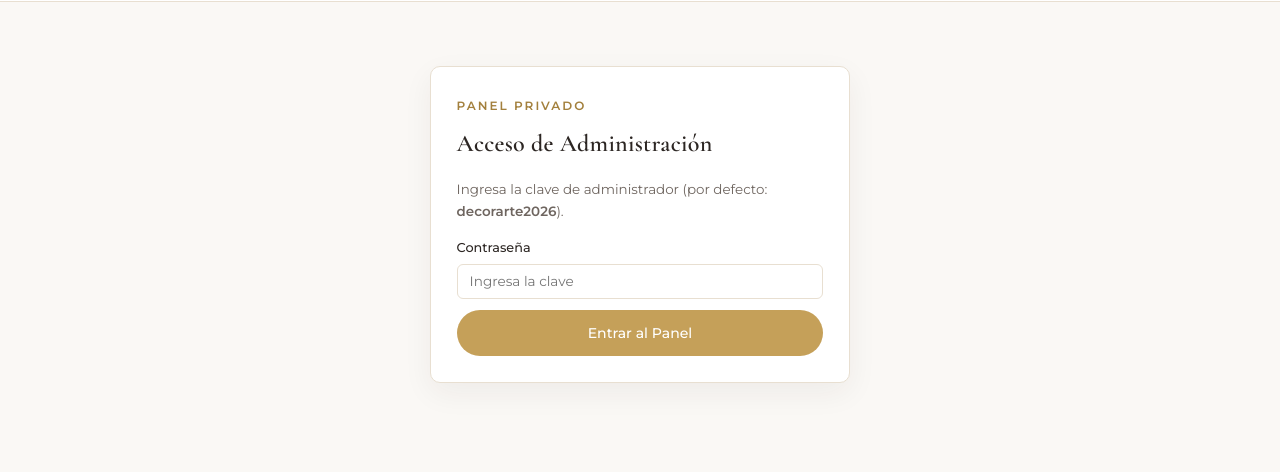
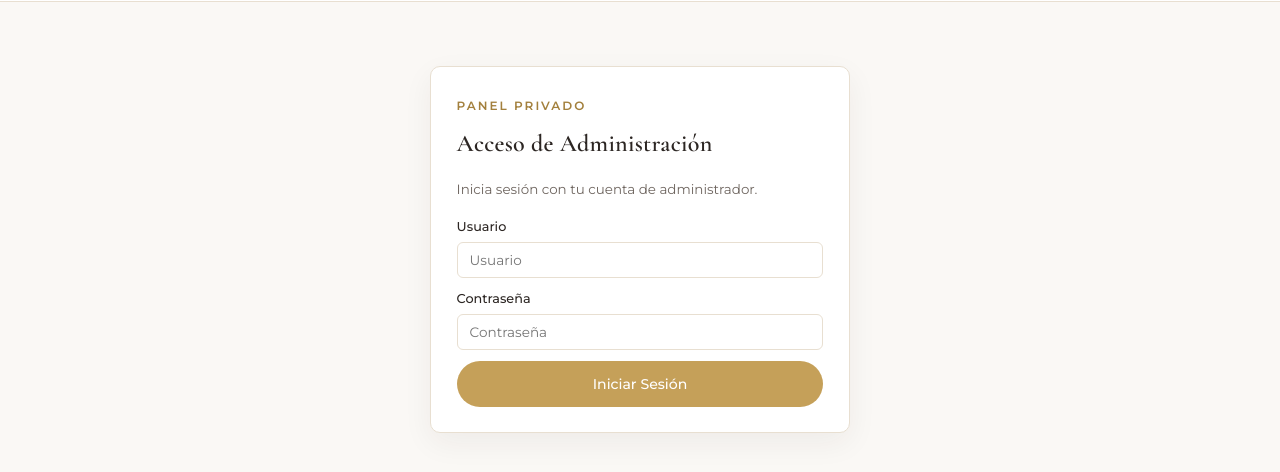
Before and after one commit to GusDrk/Tienda_Practicas, a plain HTML site: page admin.html in a window 1280 px wide. Shown: the part 80-552 px from the top of the page. Drawn offline with nearby package versions, Linux system fonts and the light colour scheme.

Commit message:
Separa admin de tienda publica y agrega usuario Admin / 12345

```diff
--- a/admin.html
+++ b/admin.html
@@ -26,14 +26,18 @@
       <span class="eyebrow">Panel Privado</span>
       <h2>Acceso de Administración</h2>
       <p style="font-size:0.84rem;color:var(--texto-suave);margin-bottom:1rem;">
-        Ingresa la clave de administrador (por defecto: <strong>decorarte2026</strong>).
+        Inicia sesión con tu cuenta de administrador.
       </p>
       <form id="login-form">
         <label class="field-label">
+          Usuario
+          <input type="text" id="admin-user" required placeholder="Usuario" autocomplete="username" />
+        </label>
+        <label class="field-label">
           Contraseña
-          <input type="password" id="admin-pass" required placeholder="Ingresa la clave" />
+          <input type="password" id="admin-pass" required placeholder="Contraseña" autocomplete="current-password" />
         </label>
-        <button type="submit" class="btn btn-primary btn-full">Entrar al Panel</button>
+        <button type="submit" class="btn btn-primary btn-full">Iniciar Sesión</button>
       </form>
     </div>
   </section>
--- a/js/admin.js
+++ b/js/admin.js
@@ -1,4 +1,5 @@
-const ADMIN_PASS = "decorarte2026";
+const ADMIN_USER = "Admin";
+const ADMIN_PASS = "12345";
 const CATALOGOS_KEY = "decorarte_catalogos";
 const PRODUCTOS_KEY = "decorarte_productos";
 
@@ -35,12 +36,13 @@ function verificarSesion() {
 
 loginForm.addEventListener("submit", (e) => {
   e.preventDefault();
+  const user = document.getElementById("admin-user").value.trim();
   const pass = document.getElementById("admin-pass").value;
-  if (pass === ADMIN_PASS) {
+  if (user === ADMIN_USER && pass === ADMIN_PASS) {
     sessionStorage.setItem("decorarte_admin_auth", "true");
     verificarSesion();
   } else {
-    alert("Contraseña incorrecta.");
+    alert("Usuario o contraseña incorrectos.");
   }
 });
 
```
Also changed, not shown: index.html (+1 -2 lines).
